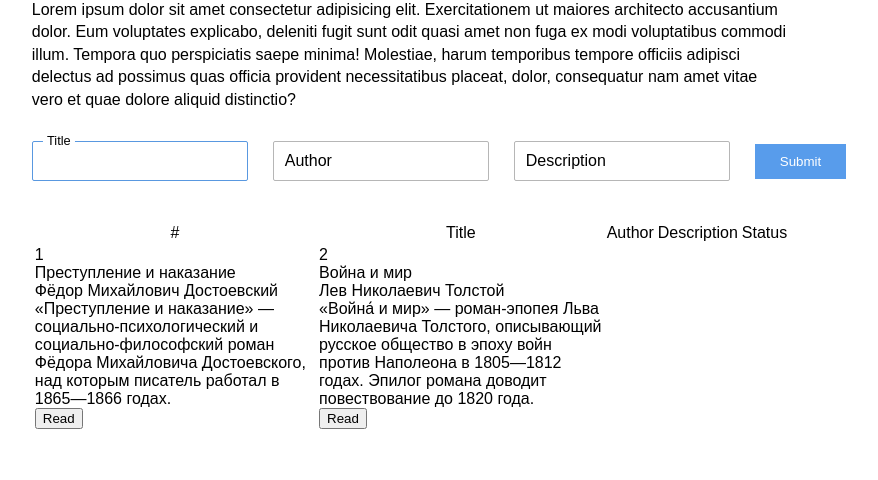
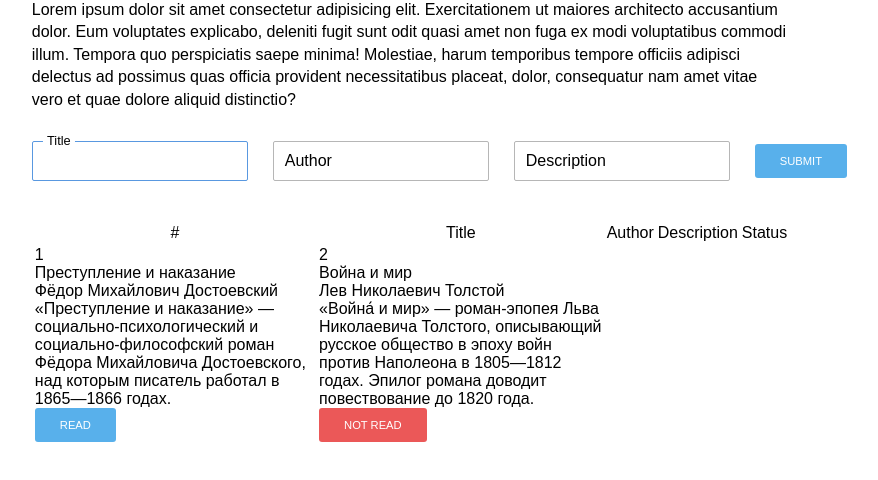
Before and after one commit to ZiF1R/my-library, a plain HTML site: page index.html in a window 1280 px wide. Shown: the part 140-620 px from the top of the page, without its empty margins (229-1107 px from the left). Drawn offline with Linux system fonts and the light colour scheme.

Commit message:
Add classes for buttons

```diff
--- a/index.html
+++ b/index.html
@@ -31,7 +31,7 @@
             <label>Description</label>
           </div>
         </div>
-        <button class="book__submit">Submit</button>
+        <button class="button button_primary">Submit</button>
       </form>
       <table class="books">
         <tr class="table__legend">
@@ -50,7 +50,7 @@
               «Преступление и наказание» — социально-психологический и социально-философский роман Фёдора Михайловича Достоевского, над которым писатель работал в 1865—1866 годах.
             </div>
             <div class="table__column column__status">
-              <button class="button button_success">Read</button>
+              <button class="button button_primary">Read</button>
             </div>
           </td>
           <td class="table__item">
@@ -61,7 +61,7 @@
               «Война́ и мир» — роман-эпопея Льва Николаевича Толстого, описывающий русское общество в эпоху войн против Наполеона в 1805—1812 годах. Эпилог романа доводит повествование до 1820 года.
             </div>
             <div class="table__column column__status">
-              <button class="button button_success">Read</button>
+              <button class="button button_danger">Not read</button>
             </div>
           </td>
         </tr>
--- a/style.css
+++ b/style.css
@@ -3,10 +3,13 @@
   font-weight: 300;
 }
 
+body {
+  font-size: 16px;
+}
+
 #app {
   width: 60%;
   margin: 60px auto;
-  font-size: 16px;
 }
 
 h1 {
@@ -76,25 +79,53 @@ p {
   transform: translateY(-50%) scale(.8);
 }
 
-.book__submit {
+.button {
   outline: none;
   border: none;
 
-  color: #ffffff;
-  background: #589ceb;
-  padding: 10px 25px;
+  border: 1px solid #222;
+  color: #222;
+  padding: 11px 25px;
 
+  font-size: 0.7em;
+  text-transform: uppercase;
   font-weight: 400;
+
+  background: none;
+  border-radius: 3px;
+
   user-select: none;
   cursor: pointer;
 }
 
-.book__submit:hover {
-  background: #62a2eb;
+/*
+  button primary
+*/
+.button_primary {
+  border: none;
+  color: #fff;
+  background: #58b0eb;
+}
+.button_primary:hover {
+  background: #5fb7f1;
+}
+.button_primary:active {
+  background: #53aae4;
 }
 
-.book__submit:active {
-  background: #5293dd;
+/*
+  button success
+*/
+.button_danger {
+  border: none;
+  color: #fff;
+  background: #eb5858;
+}
+.button_danger:hover {
+  background: #ee6161;
+}
+.button_danger:active {
+  background: #df5050;
 }
 
 .books {
```
